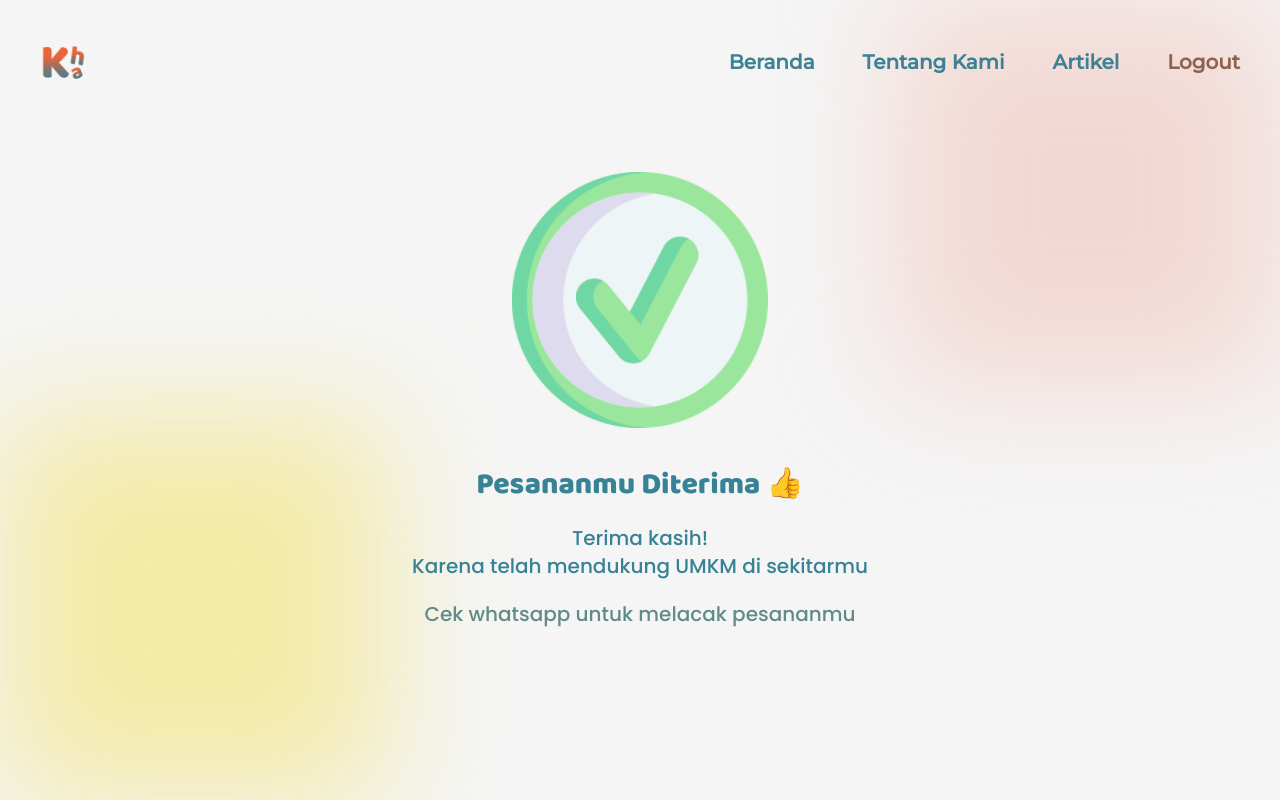
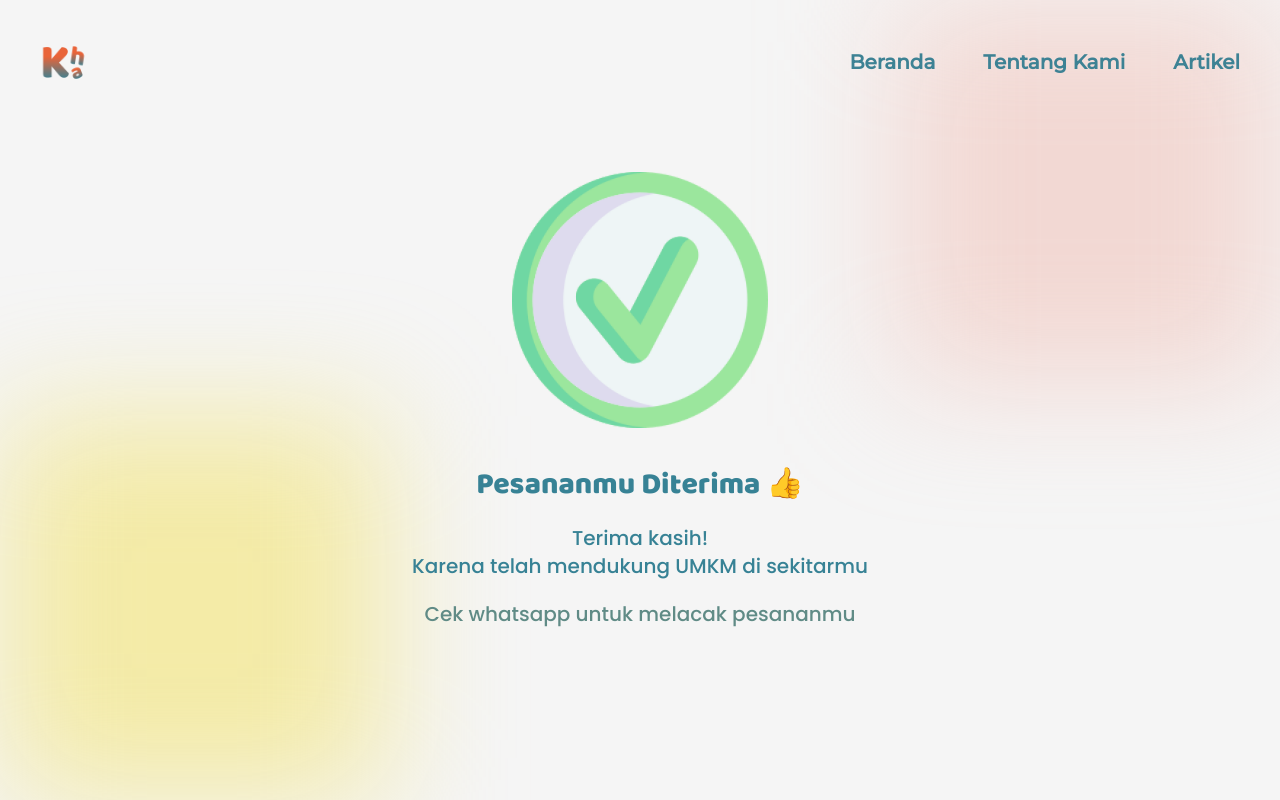
Before and after one commit to snailsquid/fewdc, a Next.js app: page /confirmed in a window 1280 px wide. Built offline with nearby package versions, Linux system fonts and the light colour scheme.

Commit message:
logout gon

```diff
--- a/app/components/nav.js
+++ b/app/components/nav.js
@@ -83,15 +83,6 @@ export default function Nav({ mtc, selected }) {
             Artikel
           </Link>
         </motion.h3>
-        <motion.h3 whileHover={{ scale: 1.05 }}>
-          <Link
-            className={`hover:text-[#4B9AAE] before:bg-welcome-text`}
-            style={{ color: "#8f634f" }}
-            href="/login"
-          >
-            Logout
-          </Link>
-        </motion.h3>
       </div>
     </motion.nav>
   );
```
